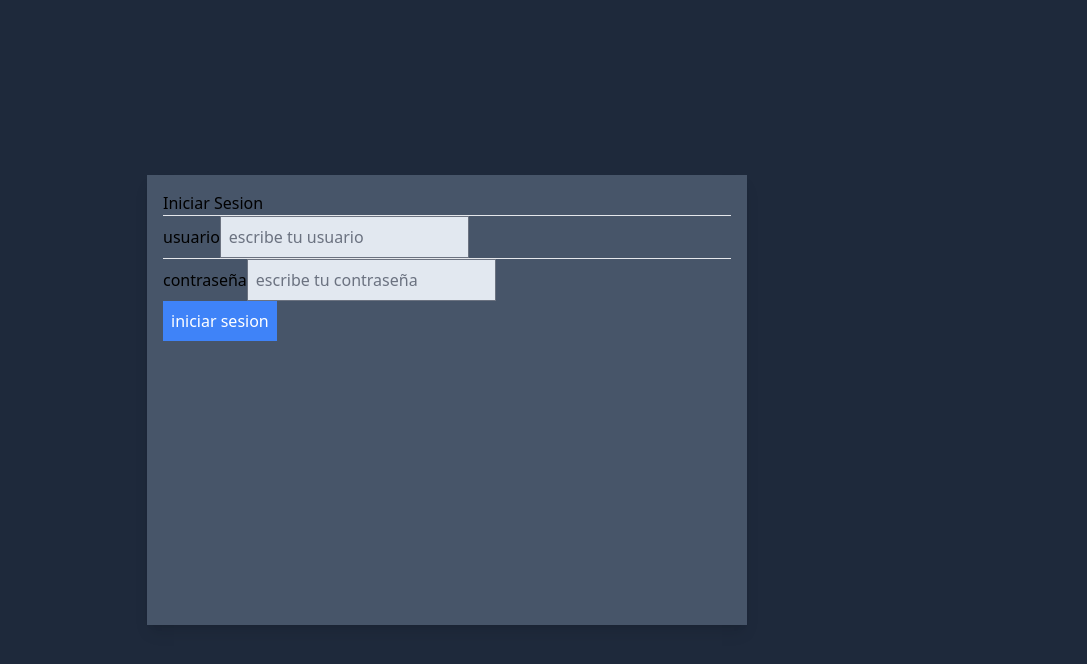
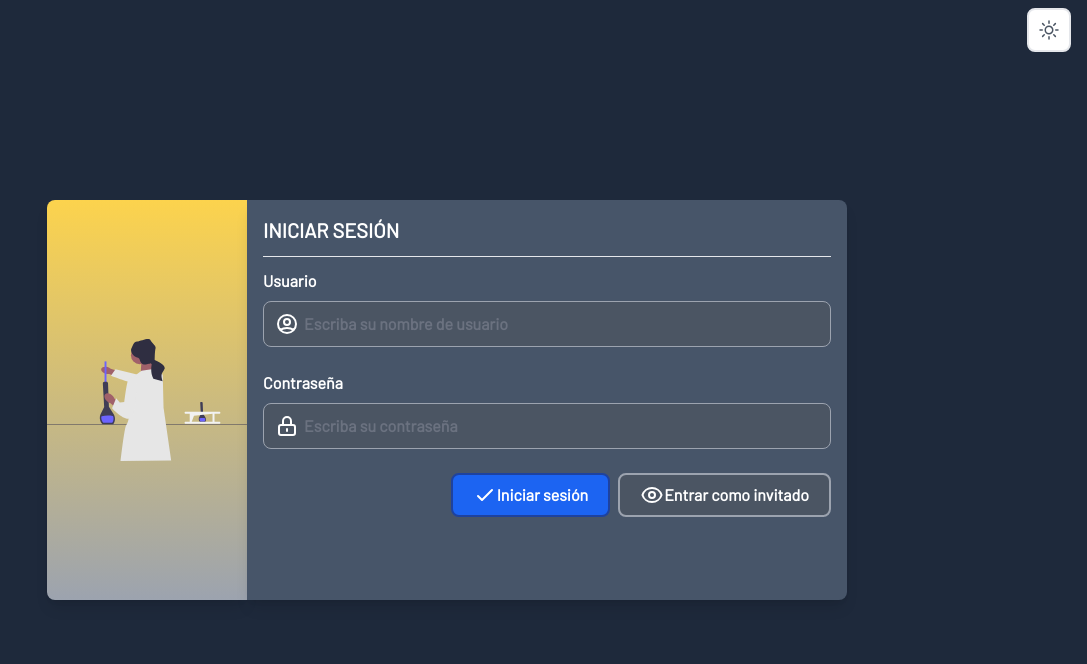
Before and after one commit to Vairgrys/ucu_campeche, a React (Vite) app: page / in a window 1280 px wide. Shown: the top 664 px of the page, without its empty margins (193-1280 px from the left). Built offline with nearby package versions, Linux system fonts and the light colour scheme.

Commit message:
Actualizacion Login

```diff
--- a/src/app/app.jsx
+++ b/src/app/app.jsx
@@ -1,18 +1,21 @@
 import React from "react";
-import { createRoot } from "react-dom/client"
-import MiBoton from "./components/Buttons";
-import MiInput from "./components/Inputs";
+import { createRoot } from "react-dom/client";
 import Login from "./modules/Login";
-
-
+import logo from ".././img/Enfermera.svg";
+import { BotonDark } from "./components/Buttons";
 
 function App () {
+
     return (
         <>
-            <div className="w-screen h-screen bg-slate-200  dark:bg-slate-800   flex flex-row justify-center items-center">
-                <div className="w-[600px] h-[450px] bg-white  dark:bg-slate-600   shadow-lg p-4">
+            <div className="w-screen h-screen flex relative bg-slate-200 dark:bg-slate-800 justify-center items-center">
+            <div className="w-[200px] h-[400px] flex flex-col items-center bg-gradient-to-t from-gray-400 to-slate-600 dark:to-amber-300 rounded-l-lg shadow-lg flex flex-row justify-center items-center content-center">
+                <img className="" src={logo} alt=""></img>
+            </div>
+                <div className="w-[600px] h-[400px] bg-gray-100 dark:bg-slate-600 dark:text-white rounded-r-lg shadow-lg p-4">
                     <Login></Login>
                 </div>
+             <div className="flex absolute top-2 right-0 mb-4 mr-4"><BotonDark></BotonDark></div>
             </div>
         </>
     )
--- a/src/app/components/Buttons.jsx
+++ b/src/app/components/Buttons.jsx
@@ -1,13 +1,47 @@
+import Icon from './Icons.jsx'
 
 function MiBoton (props) {
     const {
         text = '',
+        icono = 'user',
+        color = 'primary'
     } = props;
 
     return (
-            <button className="p-2 text-white font-medium bg-blue-500">{text}</button>
+      <>
+            {color == 'primary' && <button type="button" className="p-2 px-5 ml-2 border-2 flex focus:ring-4 focus:outline-none focus:ring-blue-300 dark:focus:ring-blue-800  bg-blue-600 cursor-pointer text-white hover:bg-blue-400 focus:ring-4 focus:ring-blue-300 hover:text-white rounded-lg dark:border-blue-800 dark:border-2 dark:hover:bg-blue-800 items-center"><Icon icono={icono}></Icon>{text}</button>}
+            {color == 'alternative' && <button type="button" className="p-2 px-5 ml-2 border-2 flex text-gray-600 border-gray-400 bg-white-600 font-bold hover:bg-gray-400 hover:text-white rounded-lg dark:border-gray-400 dark:border-2 dark:bg-gray-600 dark:hover:bg-gray-400 dark:text-white"><Icon icono={icono}></Icon>{text}</button>}
+      </>
     )
 }
 
+import { useState, useEffect } from 'react';
 
-export default MiBoton
+function BotonDark (props){
+    const {
+        text = ''
+    } = props;
+
+    const [theme, setTheme] = useState('dark');
+
+    useEffect(() => {
+      if (theme === "dark") {
+        document.documentElement.classList.add("dark");
+      } else {
+        document.documentElement.classList.remove("dark");
+      }
+    }, [theme]);
+
+    const handleThemeSwitch = () => {
+      setTheme(theme === "dark" ? "light" : "dark");
+    };
+
+    return (
+            <button onClick={handleThemeSwitch} className="py-2 p-2 px-2 ml-2 border-2 text-white bg-amber-400 font-bold hover:bg-amber-300 hover:text-white rounded-lg dark:border-2 dark:bg-white dark:hover:bg-amber-300 dark:text-gray-600">{text}<svg xmlns="http://www.w3.org/2000/svg" fill="none" viewBox="0 0 24 24" stroke-width="1.5" stroke="currentColor" class="w-6 h-6">
+            <path stroke-linecap="round" stroke-linejoin="round" d="M12 3v2.25m6.364.386l-1.591 1.591M21 12h-2.25m-.386 6.364l-1.591-1.591M12 18.75V21m-4.773-4.227l-1.591 1.591M5.25 12H3m4.227-4.773L5.636 5.636M15.75 12a3.75 3.75 0 11-7.5 0 3.75 3.75 0 017.5 0z" />
+          </svg>
+          </button>
+    )
+}
+
+export {MiBoton, BotonDark};
--- /dev/null
+++ b/src/app/components/Icons.jsx
@@ -0,0 +1,17 @@
+function Icon (props) {
+
+    const {
+        icono = 'pass'
+    } = props;
+
+    return(
+        <>
+        {icono == 'user' && <svg class="w-6 h-6" fill="none" stroke="currentColor" viewBox="0 0 24 24" xmlns="http://www.w3.org/2000/svg"><path stroke-linecap="round" stroke-linejoin="round" stroke-width="2" d="M5.121 17.804A13.937 13.937 0 0112 16c2.5 0 4.847.655 6.879 1.804M15 10a3 3 0 11-6 0 3 3 0 016 0zm6 2a9 9 0 11-18 0 9 9 0 0118 0z"></path></svg>}
+        {icono == 'pass' && <svg class="w-6 h-6" fill="none" stroke="currentColor" viewBox="0 0 24 24" xmlns="http://www.w3.org/2000/svg"><path stroke-linecap="round" stroke-linejoin="round" stroke-width="2" d="M12 15v2m-6 4h12a2 2 0 002-2v-6a2 2 0 00-2-2H6a2 2 0 00-2 2v6a2 2 0 002 2zm10-10V7a4 4 0 00-8 0v4h8z"></path></svg>}
+        {icono == 'check' && <svg class="w-6 h-6" fill="none" stroke="currentColor" viewBox="0 0 24 24" xmlns="http://www.w3.org/2000/svg"><path stroke-linecap="round" stroke-linejoin="round" stroke-width="2" d="M5 13l4 4L19 7"></path></svg>}
+        {icono == 'invite' && <svg class="w-6 h-6" fill="none" stroke="currentColor" viewBox="0 0 24 24" xmlns="http://www.w3.org/2000/svg"><path stroke-linecap="round" stroke-linejoin="round" stroke-width="2" d="M15 12a3 3 0 11-6 0 3 3 0 016 0z"></path><path stroke-linecap="round" stroke-linejoin="round" stroke-width="2" d="M2.458 12C3.732 7.943 7.523 5 12 5c4.478 0 8.268 2.943 9.542 7-1.274 4.057-5.064 7-9.542 7-4.477 0-8.268-2.943-9.542-7z"></path></svg>}
+        </>
+    )
+}
+
+export default Icon
--- a/src/app/components/Inputs.jsx
+++ b/src/app/components/Inputs.jsx
@@ -1,11 +1,22 @@
+import Icon from './Icons.jsx'
 
 function MiInput (props) {
     const {
         placeholder = '',
+        icono = 'user',
+        type = 'text'
     } = props;
 
     return (
-            <input type="text" placeholder={placeholder} className="p-2 text-white font-medium bg-slate-200"/>
+        <>
+        <div class="relative mb-6">
+        <div class="absolute inset-y-0 left-0 flex items-center pl-3 pointer-events-none">
+           <Icon icono={icono}></Icon>
+        </div>
+            <input type={type} placeholder={placeholder} className="rounded-lg border-1 border-gray-400 pl-10 p-2.5 w-full dark:bg-gray-600 dark:text-blue"/>
+            </div>
+        </>
+
     )
 }
 
--- a/src/app/modules/Login.jsx
+++ b/src/app/modules/Login.jsx
@@ -1,20 +1,22 @@
 import MiInput from "../components/Inputs";
-import MiBoton from "../components/Buttons";
-
+import {MiBoton} from "../components/Buttons";
 
 function Login () {
     return (
         <>
-            <div>
-                <h1>Iniciar Sesion</h1>
-                <hr />
-                <label htmlFor="">usuario</label>
-                <MiInput placeholder="escribe tu usuario"></MiInput>
-                <hr />
-                <label htmlFor="">contraseña</label>
-                <MiInput placeholder="escribe tu contraseña"></MiInput>
-                <br />
-                <MiBoton text="iniciar sesion"></MiBoton>
+            <div class="font-Barlow1 font-extrabold">
+                <h1 class="text-xl">INICIAR SESIÓN</h1>
+              <div class="relative my-3">
+            <hr />
+            </div>
+            <label for="input-group-1" class="block mb-2">Usuario</label>
+        <MiInput type="text" icono='user' id="input-group-1" placeholder="Escriba su nombre de usuario"></MiInput>
+            <label for="input-group-1" class="block mb-2">Contraseña</label>
+        <MiInput type="password" icono='pass' id="input-group-2" placeholder="Escriba su contraseña"></MiInput>
+        <div className="flex mt-6 flex-row justify-end">
+        <MiBoton icono='check' text="Iniciar sesión"></MiBoton>
+        <MiBoton icono='invite' color='alternative' text="Entrar como invitado"></MiBoton>
+        </div>
             </div>
         </>
     )
--- a/src/css/tailwind.css
+++ b/src/css/tailwind.css
@@ -1,3 +1,4 @@
+@import url('https://fonts.googleapis.com/css2?family=Barlow&display=swap');
 @tailwind base;
 @tailwind components;
 @tailwind utilities;
--- a/src/index.html
+++ b/src/index.html
@@ -1,5 +1,5 @@
 <!DOCTYPE html>
-<html class="dark" ang="en">
+<html class="blue" ang="en">
 <head>
     <meta charset="UTF-8">
     <meta http-equiv="X-UA-Compatible" content="IE=edge">
--- a/tailwind.config.js
+++ b/tailwind.config.js
@@ -5,6 +5,9 @@ module.exports = {
     "./src/**/*.{html,js,jsx}",
   ],
   theme: {
+    fontFamily: {
+      'Barlow1': ['Barlow', 'sans-serif']
+    },
     extend: {},
   },
   plugins: [
```
Also changed, not shown: src/img/Book.svg (added), src/img/Enfermera.svg (added), 8 other files (tests, documents, lock files or other folders).
